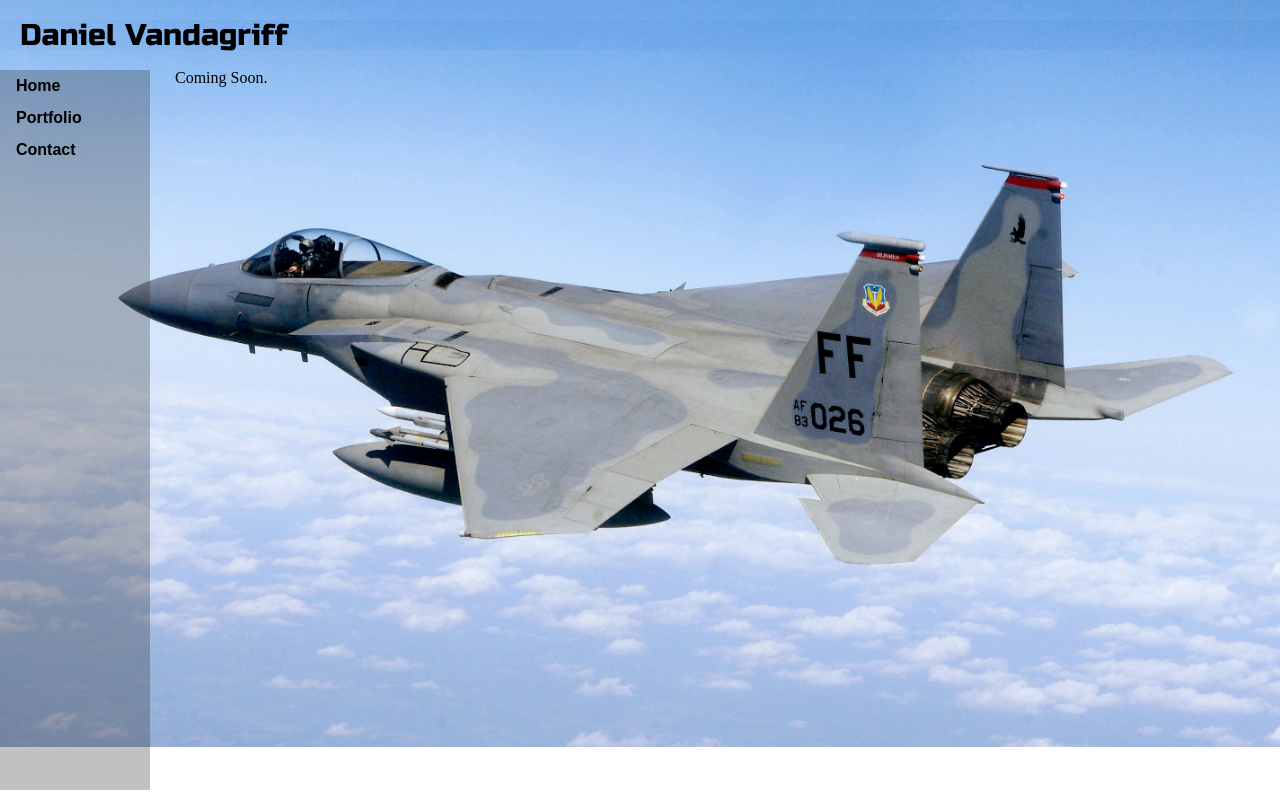
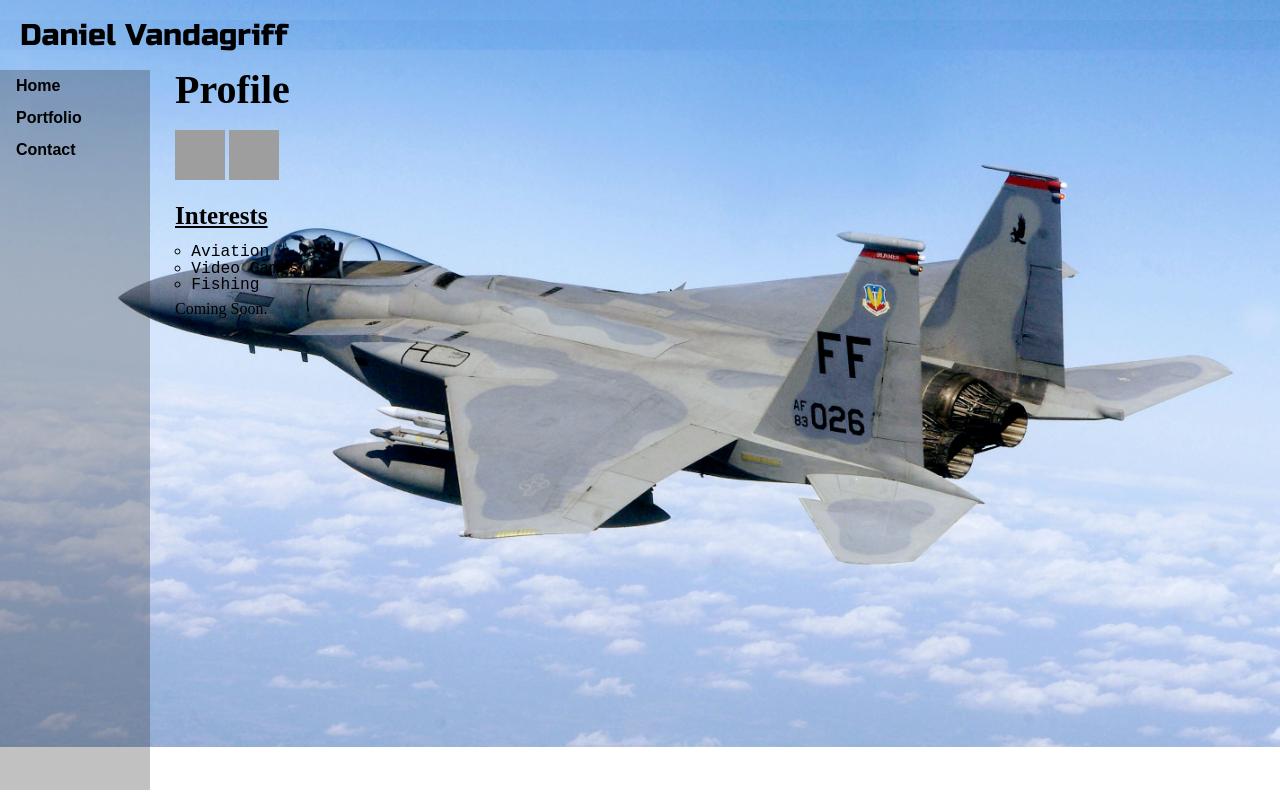
Before and after one commit to raidenandsolid/Basic-Portfolio, a plain HTML site: page index.html in a window 1280 px wide. Drawn offline with Linux system fonts and the light colour scheme; grey boxes are pictures that could not be loaded.

Commit message:
Updated ordered list on index, added padding to h1,h2 and unordered list

```diff
--- a/assets/css/styles.css
+++ b/assets/css/styles.css
@@ -25,6 +25,13 @@ nav ul {
   font-weight: bold;
 }
 
+/*Interests list formatting*/
+#Interests {
+  list-style-type: circle;
+  padding: 1em 0 0.5em 1em;
+  font-family: monospace;
+  font-size: 1.25em;
+}
 li a{
   display: block;
   color: #000000;
--- a/index.html
+++ b/index.html
@@ -29,20 +29,18 @@
     </nav>
     <div id="index-info" class="clearfix">
       <section>
-          <!--
-          <h2>Profiles</h2>
+          <h2 style="font-weight: bold;font-size: 40px;padding: 0 0 0.5em 0">Profile</h2>
           <a href="https://www.linkedin.com/in/daniel-vandagriff-93907423/"><img src="https://upload.wikimedia.org/wikipedia/commons/thumb/c/c9/Linkedin.svg/256px-Linkedin.svg.png" height="50" width="50" alt="Daniel Vandagriff"></a>
           <a href="https://github.com/raidenandsolid"><img src="https://camo.githubusercontent.com/7710b43d0476b6f6d4b4b2865e35c108f69991f3/68747470733a2f2f7777772e69636f6e66696e6465722e636f6d2f646174612f69636f6e732f6f637469636f6e732f313032342f6d61726b2d6769746875622d3235362e706e67" height="50" width="50" alt="raidenandsolid"></a>
-          <h2>Interests</h2>
-          <ol>
+          <h2 style="padding: 20px 0 0 0; text-decoration: underline;font-weight: bold;font-size: 25px">Interests</h2>
+          <ul id="Interests">
             <li>Aviation</li>
             <li>Video Games</li>
             <li>Fishing</li>
-          </ol>
-          -->
-        <p>
-          Coming Soon.
-        </p>
+          </ul>
+          <p>
+            Coming Soon.
+          </p>
       </section>
     </div>
   </body>
```
